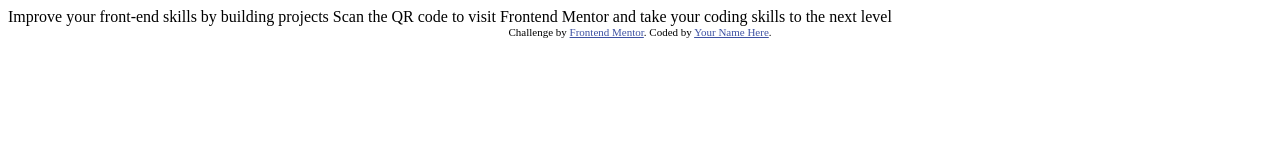
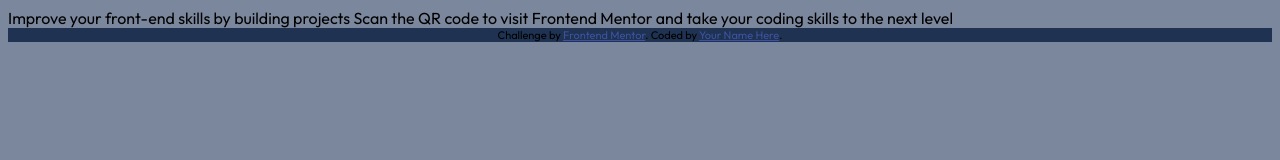
Before and after one commit to Miguel-UNSCH/FrontedMentor, a plain HTML site: page index.html in a window 1280 px wide. Drawn offline with Linux system fonts and the light colour scheme.

Commit message:
prueba 1

```diff
--- a/index.html
+++ b/index.html
@@ -9,12 +9,27 @@
   <link rel="icon" type="image/png" sizes="32x32" href="./images/favicon-32x32.png">
 
   <title>Frontend Mentor | QR code component</title>
+  <link rel="preconnect" href="https://fonts.googleapis.com">
+  <link rel="preconnect" href="https://fonts.gstatic.com" crossorigin>
+  <link href="https://fonts.googleapis.com/css2?family=Outfit:wght@400;700&display=swap" rel="stylesheet">
 
   <!-- Feel free to remove these styles or customise in your own stylesheet 👍 -->
   <style>
+
+    :root{
+      --White: hsl(0, 0%, 100%);
+      --Light-gray: hsl(212, 45%, 89%);
+      --Grayish-blue: hsl(220, 15%, 55%);
+      --Dark-blue: hsl(218, 44%, 22%);
+    }
+    body {
+      font-family: 'Outfit', sans-serif;
+      background-color: var(--Grayish-blue);
+    }
     .attribution {
       font-size: 11px;
       text-align: center;
+      background-color: var(--Dark-blue);
     }
 
     .attribution a {
```
